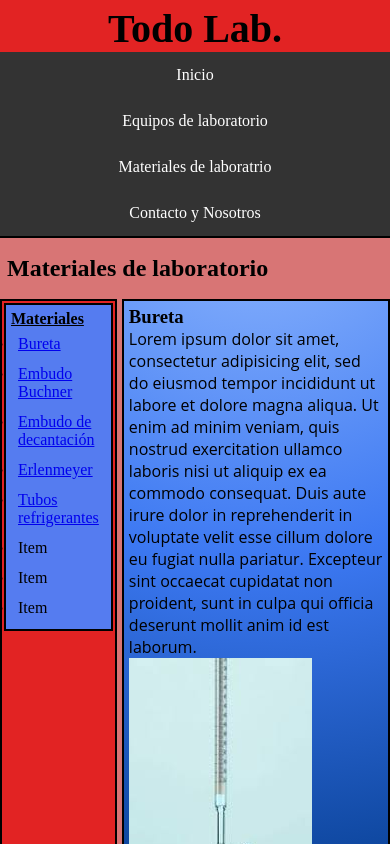
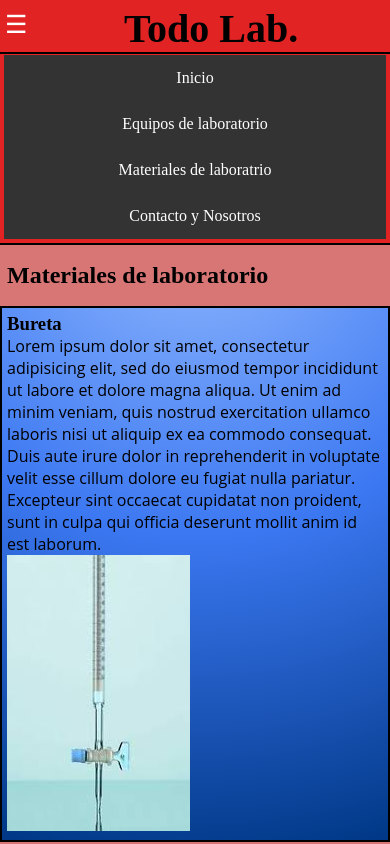
Before and after one commit to GaryRod/TodoLab, a plain HTML site: page views/materiales-de-lab.html in a window 390 px wide. Shown: the top 844 px of the page. Drawn offline with Linux system fonts and the light colour scheme.

Commit message:
modificacion de encabezado y eliminación de código basura

```diff
--- a/assets/estilos.css
+++ b/assets/estilos.css
@@ -10,32 +10,39 @@ body {
     width: 100vw;
     height: 100vh;
     background-color: rgb(216, 117, 117);
+    margin-top: 5%;
 }
 
 header {
     background-color: rgb(226, 35, 35);
     border-bottom: solid 2px;
+    width: 100%;
+    position: fixed;
+    top: 0;
 }
 
 h1 {
     font-size: 40px;
-    text-align: center;
-    padding-top: 5px;
 }
 
-ul.listaUno {
+header nav {
+    margin: 4px;
+    height: 60%
+}
+
+ul {
     list-style-type: none;
-    margin: 0;
-    padding: 0;
+    margin: 0px;
+    padding: 0px;
     overflow: hidden;
     background-color: #333;
 }
 
-ul.listaUno li {
+ul li {
     float: left;
 }
 
-ul.listaUno li a {
+ul li a {
     display: block;
     color: white;
     text-align: center;
@@ -43,21 +50,16 @@ ul.listaUno li a {
     text-decoration: none;
 }
 
-ul.listaUno li a:hover:not(.active) {
+ul li a:hover:not(.active) {
     background-image: radial-gradient(circle at 50% -20.71%, #97bdff 0, #3c78f2 50%, #003886 100%);
 }
 
-ul.listaUno li a.active {
+ul li a.active {
     background-color: red;
 }
 
-ul.listaUno li.right {
+ul li.right {
     float: right;
-}
-
-nav#navDos {
-    border: solid 2px;
-    background-color: rgb(226, 35, 35);
 }
 
 img {
@@ -65,14 +67,18 @@ img {
     height: auto;
 }
 
-/* Estilos para form */
+#grillaAyuda {
+    margin-top: 1%
+}
+
+/* Estilosu para form */
 
 form {
     width: 60%;
-    transform: translate(12%,0px);
     background-color: rgb(226, 35, 35);
     width: 80%;
     border: 2px solid;
+    margin-left: 9%
 }
 
 form div div input {
@@ -123,23 +129,6 @@ textarea {
     padding: 4px;
 }
 
-.listaDos {
-    border: solid 2px;
-    margin: 2px;
-    padding: 5px;
-    background-color: rgb(85, 124, 240);
-}
-
-.itemsListaDos{
-    text-decoration: underline;
-    font-weight: bold;
-}
-
-.subItemsListaDos {
-    margin: 2px;
-    padding: 5px;
-}
-
 .divUno, .subtitulo {
 	margin: 7px
 }
@@ -160,6 +149,83 @@ textarea {
 
 .enlacesBody:active {
     text-decoration: underline;
+}
+
+/*Estilos para el encabezado*/
+
+.divHeader {
+    text-align: center;
+    padding-top: 5px;
+}
+
+.divHeader .btn-menu{
+	float: left;
+}
+
+.divHeader .btn-menu label{
+	color: #fff;
+	font-size: 25px;
+	cursor: pointer;
+}
+
+/*Menù lateral*/
+
+#btn-menu{
+	display: none;
+}
+.container-menu{
+	position: fixed;
+	background: rgba(0,0,0,0.5);
+	width: 100%;
+	height: 100vh;
+	top: 0;left: 0;
+	transition: all 500ms ease;
+	opacity: 0;
+	visibility: hidden;
+}
+#btn-menu:checked ~ .container-menu{
+	opacity: 1;
+	visibility: visible;
+}
+.cont-menu{
+	width: 100%;
+	max-width: 250px;
+	background: #1c1c1c;
+	height: 100vh;
+	position: relative;
+	transition: all 500ms ease;
+	transform: translateX(-100%);
+}
+
+#btn-menu:checked ~ .container-menu .cont-menu{
+	transform: translateX(0%);
+}
+
+.cont-menu nav{
+	transform: translateY(15%);
+}
+
+.cont-menu nav a{
+	display: block;
+	text-decoration: none;
+	padding: 20px;
+	color: #c7c7c7;
+	border-left: 5px solid transparent;
+	transition: all 400ms ease;
+}
+
+.cont-menu nav a:hover{
+	border-left: 5px solid #c7c7c7;
+	background: #1f1f1f;
+}
+
+.cont-menu label{
+	position: absolute;
+	right: 5px;
+	top: 10px;
+	color: #fff;
+	cursor: pointer;
+	font-size: 18px;
 }
 
 /* Grid */
@@ -200,10 +266,6 @@ section#nosotrosIndex {
 
 /* Grid sección materiales */
 
-nav#navDos {
-    grid-area: navlateral;
-}
-
 h2 {
     grid-area: subtitulo;
 }
@@ -231,16 +293,15 @@ section#tubosRefrigerantes {
 #grillaMateriales {
     display: grid;
     grid-template-areas:
-    "cabeza cabeza"
-    "subtitulo subtitulo"
-    "navlateral uno"
-    "navlateral dos"
-    "navlateral tres"
-    "navlateral cuatro"
-    "navlateral cinco";
-    grid-template-columns: 1fr 8fr;
-    grid-row-gap: 10px;
-    grid-column-gap: 5px;
+    "cabeza"
+    "subtitulo"
+    "uno"
+    "dos"
+    "tres"
+    "cuatro"
+    "cinco";
+    grid-template-rows: 1fr 1fr 2fr 2fr 2fr 2fr 2fr;
+    grid-row-gap: 10px
 }
 
 /* Grid sección equipos */
@@ -305,6 +366,25 @@ section#nosotrosDos {
 }
 
 /* Flexbox */
+/* Flexbox para encabezado */
+
+header {
+    display: flex;
+	flex-direction: row;
+	justify-content: space-evenly
+}
+
+h1 {
+    flex: 1 0 10%
+}
+
+nav {
+    flex: 0 0 70%;
+}
+
+.divHeader {
+    display: flex;
+}
 
 /* Flexbox para form */
 
@@ -314,10 +394,9 @@ form {
     justify-content: space-evenly;
 }
 
-
 /* Flexbox para seccciones */
 
-@media screen and (max-width: 720px) {
+@media screen and (max-width: 480px) {
     ul.listaUno li.right, ul.listaUno li {
         float: none;
     }
@@ -334,4 +413,38 @@ form {
     textarea {
         width: 80%;
     }
+
+    body {
+        margin-top: 13%;
+    }
+
+    header {
+        flex-direction: column;
+        position: static;
+    }
+    h1 {
+        flex-grow: 1;
+        flex-basis: 20%;
+    }
+
+    nav {
+        flex-grow: 1;
+        flex-basis: 50%;
+    }
+
+    #grillaAyuda {
+        margin-top: 13%;
+    }
+
+    nav {
+        margin: auto;
+    }
+
+    .divHeader {
+        background-color: rgb(226, 35, 35);
+        border-bottom: solid 2px;
+        width: 100%;
+        position: fixed;
+        top: 0;
+    }
 }
--- a/views/materiales-de-lab.html
+++ b/views/materiales-de-lab.html
@@ -10,7 +10,12 @@
 </head>
 <body id="grillaMateriales">
     <header>
+        <div class="divHeader">
+                <div class="btn-menu">
+                    <label for="btn-menu">☰</label>
+                </div>
                 <h1>Todo Lab.</h1>
+        </div>
         <nav id="navUno">
             <ul class="listaUno">
                 <li><a href="../index.html" class="enlacesLista">Inicio</a></li>
@@ -20,21 +25,20 @@
                 </ul>
         </nav>
     </header>
-	    <nav id="navDos">
-			<ul class="listaDos">
-				<li class="itemsListaDos">Materiales</li>
-			         <ul>
-				         <li class="subItemsListaDos"><a href="#bureta">Bureta</a></li>
-                         <li class="subItemsListaDos"><a href="#embudoBuchner">Embudo Buchner</a></li>
-                         <li class="subItemsListaDos"><a href="#embudoDecantacion">Embudo de decantación</a></li>
-                         <li class="subItemsListaDos"><a href="#erlenmeyer">Erlenmeyer</a></li>
-                         <li class="subItemsListaDos"><a href="#tubosRefrigerantes">Tubos refrigerantes</a></li>
-                         <li class="subItemsListaDos"><a>Item</a></li>
-                         <li class="subItemsListaDos"><a>Item</a></li>
-                         <li class="subItemsListaDos"><a>Item</a></li>
-			         </ul>
-		    </ul>
+        <input type="checkbox" id="btn-menu">
+        <div class="container-menu">
+            <div class="cont-menu">
+                <nav>
+                    <a href="#">Bureta</a>
+                    <a href="#">Embudo buchner</a>
+                    <a href="#">Suscribirse</a>
+                    <a href="#">Facebook</a>
+                    <a href="#">Youtube</a>
+                    <a href="#">Instagram</a>
                 </nav>
+                <label for="btn-menu">✖️</label>
+            </div>
+        </div>
 		<h2 class="subtitulo">Materiales de laboratorio</h2>
 		<section id="bureta" class="segmentos materialesyEquipos">
 			<div class="divMaterialesyEquipos">
@@ -48,7 +52,7 @@
 		     </div>
             <img src="../imagenes/bureta.jpg"  alt="Bureta">
 		</section>
-        <section id="embudoBucher" class="segmentos materialesyEquipos">
+        <section id="embudoBuchner" class="segmentos materialesyEquipos">
 			<div class="divMaterialesyEquipos">
 				<h3>Embudo Buchner</h3>
 				<p class="fuente">Lorem ipsum dolor sit amet, consectetur adipisicing elit, sed do eiusmod
```
Also changed, not shown: index.html (+21 -2 lines), views/contacto-y-nosotros.html (+24 -5 lines), views/equipos-de-lab.html (+23 -5 lines). Lines whose indentation alone changed are shown as unchanged.
